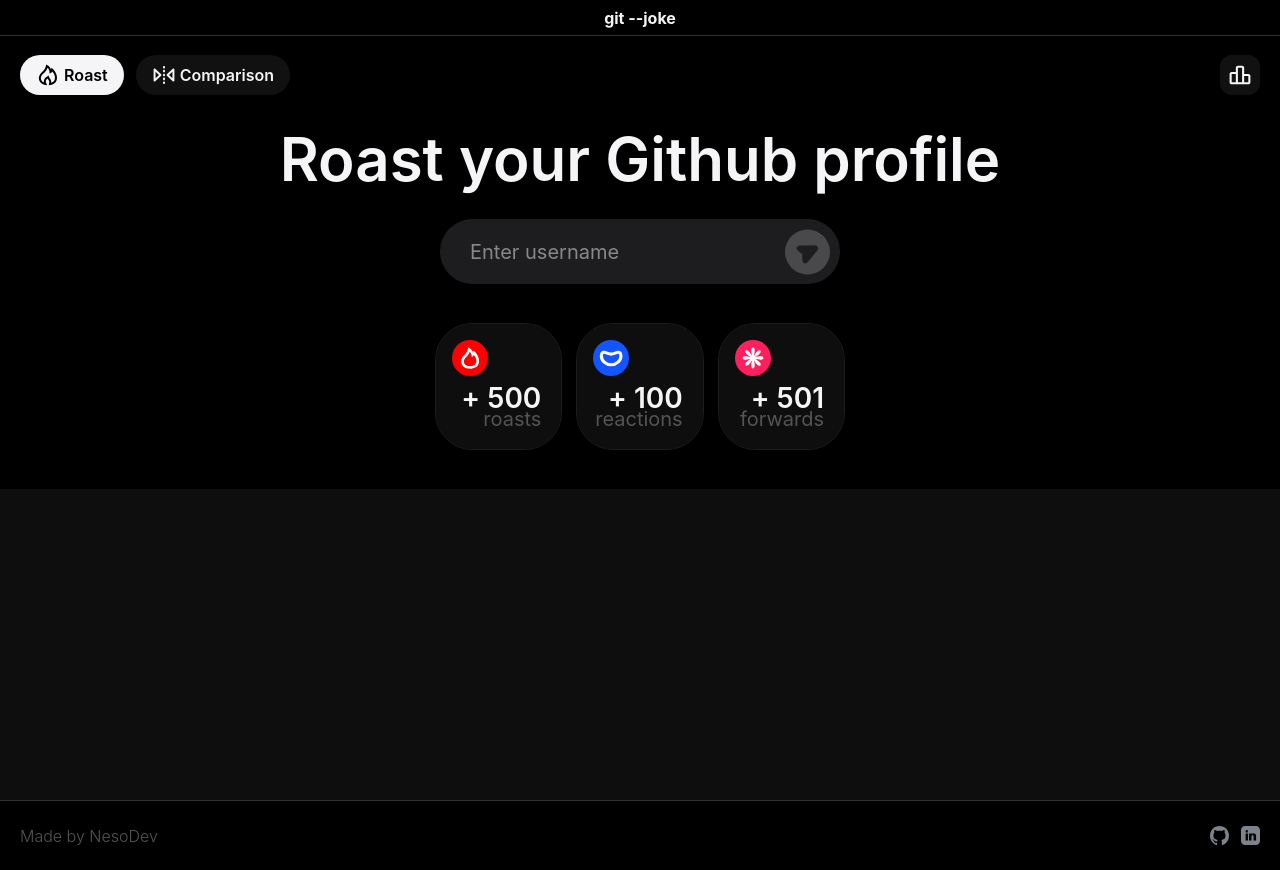
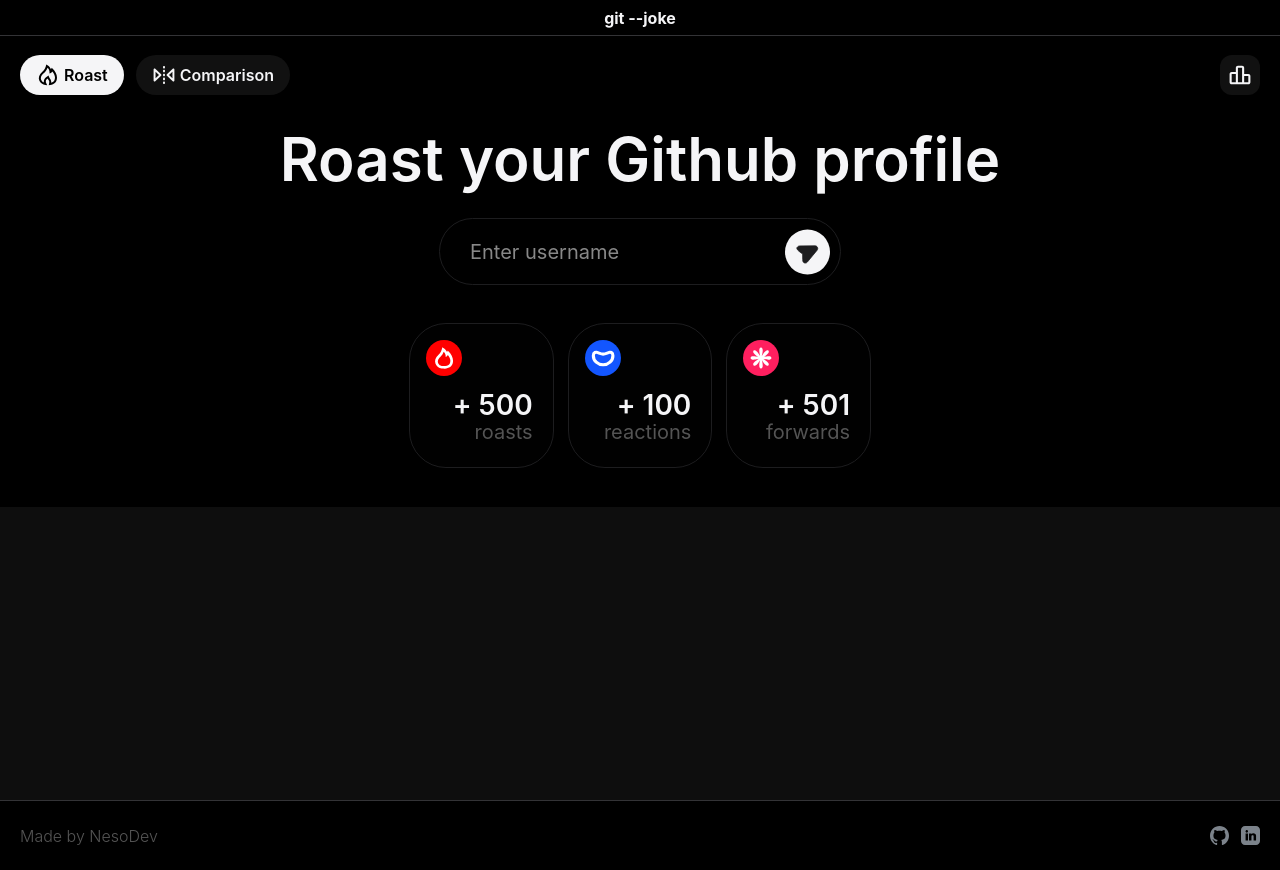
Before and after one commit to NesoDev/git-joke, a Nuxt app: page /home/roast in a window 1280 px wide. Built offline with nearby package versions, Linux system fonts and the light colour scheme.

Commit message:
wip: remake roast page

```diff
--- a/app/assets/css/global.css
+++ b/app/assets/css/global.css
@@ -45,7 +45,7 @@
   /* ----- Backgrounds ----- */
   --bg-surface: #000;
   --bg-primary: #f5f5f7;
-  --bg-secondary: #0e0e0e;
+  --bg-secondary: #010101;
   --bg-tertiary: #333336;
   --bg-quaternary: #111;
 
--- a/app/components/InputRoast.vue
+++ b/app/components/InputRoast.vue
@@ -16,7 +16,8 @@
   width: 400px;
   max-width: 100%;
   height: 65px;
-  background: #1D1D1F;
+  background: #000000;
+  outline: 1px solid #1D1D1F;
   border-radius: 32.5px;
 }
 
@@ -56,7 +57,7 @@
   aspect-ratio: 1 / 1;
   height: calc(100% - 20px);
   border-radius: 100%;
-  background: #49494B;
+  background: var(--bg-primary);
   display: flex;
   justify-content: center;
   align-items: center;
--- a/app/pages/home/roast.vue
+++ b/app/pages/home/roast.vue
@@ -183,6 +183,7 @@
     gap: var(--s-size-4);
     /** mobile first */
     width: 100%;
+    max-width: 500px;
 }
 
 .metric-card {
@@ -191,7 +192,7 @@
     width: auto;
     aspect-ratio: 1 / 1;
     background: var(--bg-secondary);
-    outline: 1px solid #1D1D1F;
+    outline: 1px solid #1d1d1f;
     /** mobiel first */
     border-radius: var(--s-size-8);
 }
@@ -284,7 +285,7 @@
     }
 
     .page__metrics {
-        width: 35%;
+        max-width: 500px;
     }
 
     .metric-card {
@@ -304,6 +305,7 @@
     .metric-card__text {
         bottom: var(--s-size-5);
         right: var(--s-size-5);
+        line-height: 170%;
     }
 
     .metric-card__text-main {
```
